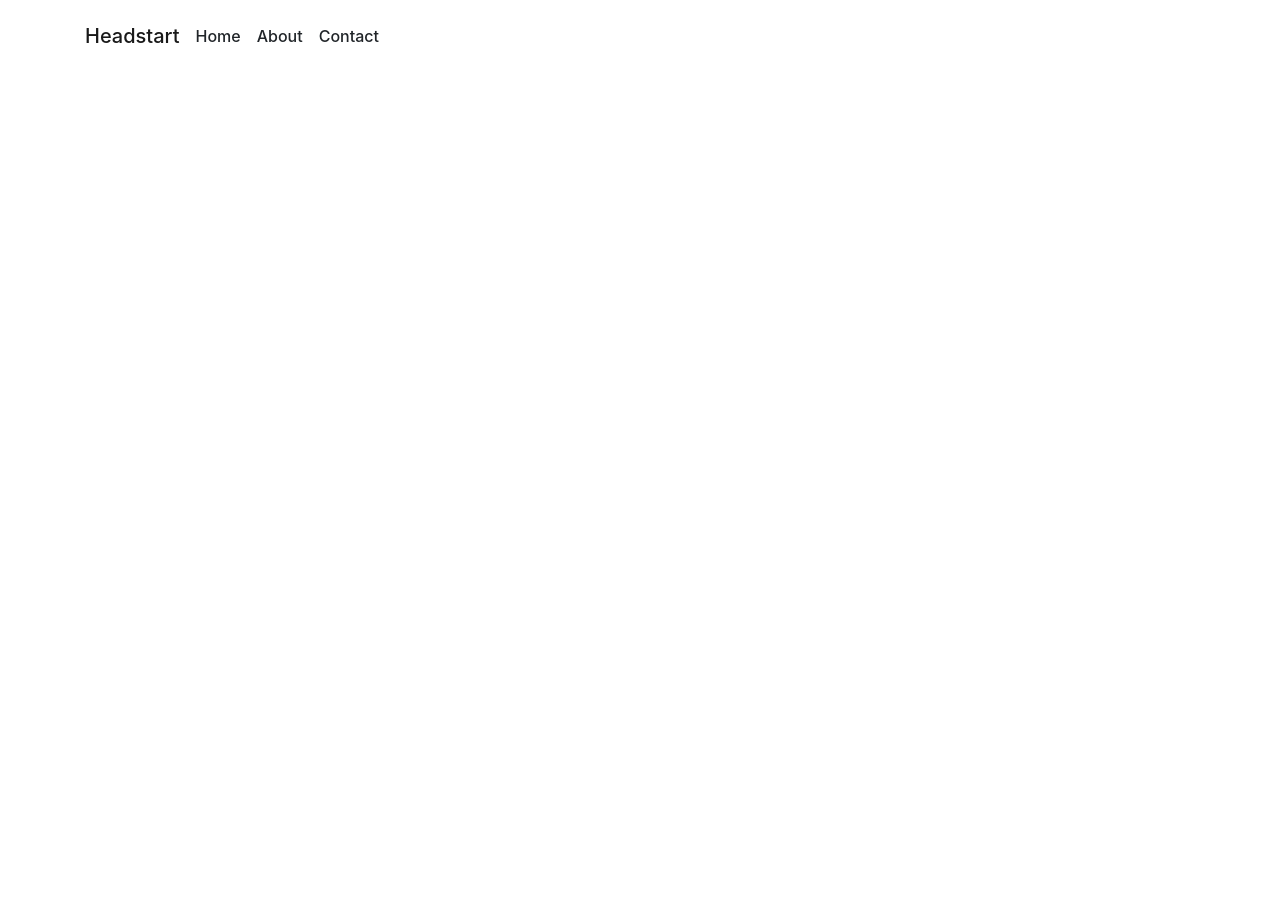
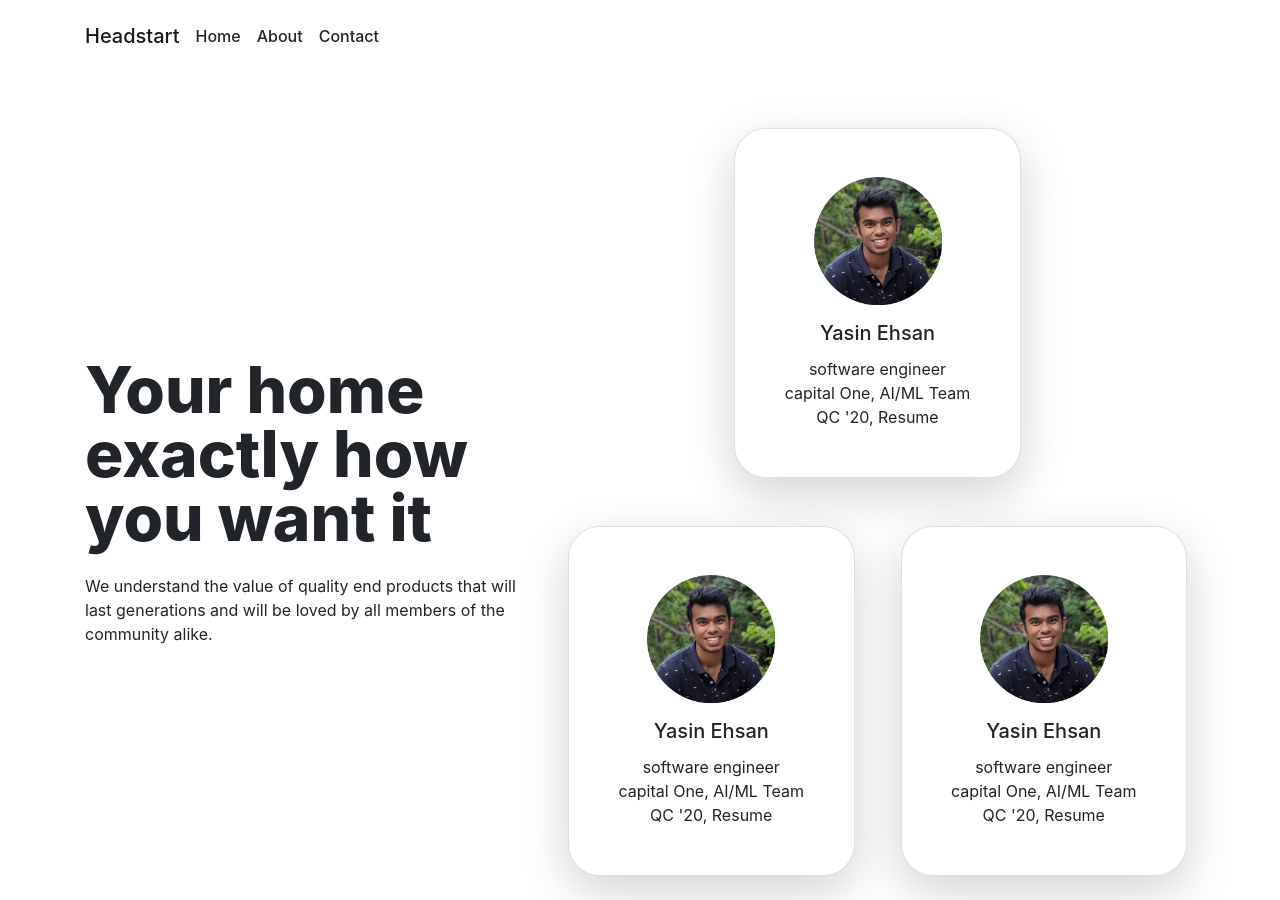
Before and after one commit to HelalChow/official-website, a Gatsby site: page / in a window 1280 px wide. Before the commit the page ends 800 px from the top, so only its background shows below. Built offline with nearby package versions, Linux system fonts and the light colour scheme; Gatsby itself is replaced by a stand-in of ours.

Commit message:
config cards traingle layout; came up w new minimal vison

```diff
--- /dev/null
+++ b/src/components/landingSection/faceCard.js
@@ -0,0 +1,42 @@
+import React from "react"
+import { Container, Col, Row, Card, Image } from 'react-bootstrap'
+import styled from "styled-components"
+
+const CustomCard = styled(Card)`
+  transition: transform 1s ease;
+  border-radius: 2rem;
+  &:hover {
+    transform: scale(.9);
+  }
+`
+const BetterImage = styled(Card.Img)`
+  max-width: 8rem;
+`
+
+const FaceCard = (props) => {
+  return (
+    <>
+      <Col lg={{ span: 6, offset:0 }}>
+        <CustomCard className="p-5 my-4 mx-2 shadow-lg ">
+          <Card.Body className="p-0">
+            <Row>
+              <Col lg={12} className="d-flex align-items-center justify-content-center">
+                  <BetterImage src={require(`../../assets/tx-nature.png`)} roundedCircle/>
+              </Col>
+              <Col lg={12} className="mt-3 text-center">
+                <Card.Title>Yasin Ehsan</Card.Title>
+                <Card.Text>
+                  software engineer
+                  <br/>capital One, AI/ML Team
+                  <br/>QC '20, Resume
+                </Card.Text>
+              </Col>
+            </Row>
+          </Card.Body>
+        </CustomCard>
+      </Col>
+    </>
+  )
+}
+
+export default FaceCard
--- a/src/components/landingSection/landing.js
+++ b/src/components/landingSection/landing.js
@@ -2,13 +2,64 @@ import React from "react"
 import { Link } from "gatsby"
 import Layout from "../layout"
 import Navigation from "../nav"
+import data from "../../assets/data"
+import { Container, Col, Row, Nav, Navbar, Button } from "react-bootstrap"
+import styled from "styled-components"
+import FaceCard from "./faceCard.js"
+
+const BiggerH1 = styled.h1`
+  font-size: 4rem;
+  font-weight: 800;
+  line-height: 100%;
+`
+
+const Jumbotron = () => (
+  <div>
+    <BiggerH1>
+      Your home exactly how you want it
+    </BiggerH1>
+    <div className="pt-3">
+    We understand the value of quality end products that will last generations and will be loved by all members of the community alike.
+    </div>
+  </div>
+)
+
+const OurPics = () => {
+  const cardsHTML = []
+  const numOfCards = 3
+
+  for(var cardIndex = 0; cardIndex < numOfCards; cardIndex++){
+    cardsHTML.push(
+      <FaceCard
+      />
+    )
+  }
+
+  return (
+    <>
+    <Row className="justify-content-center">
+      {cardsHTML[0]}
+    </Row>
+    <Row>
+      {cardsHTML.slice(1)}
+    </Row>
+    </>
+  )
+}
+
+
 
 const LandingSection = () => {
   return (
     <>
       <Layout>
         <Navigation/>
-
+        <Col lg={5} className="mt-5 d-flex align-items-center">
+          <Jumbotron/>
+        </Col>
+        <Col lg={7} className="mt-5">
+          <OurPics/>
+        </Col>
       </Layout>
     </>
   )
--- a/src/components/nav.js
+++ b/src/components/nav.js
@@ -25,21 +25,26 @@ const Navigation = () => {
 
   for (let navIndex = 0; navIndex < numOfSections; navIndex++){
     const navText = data.navText[navIndex]
+    {/*to= {`/${navText}`}*/}
     navItemsHTML.push(
         <CustomLink
-          to= {`/${navText}`}
-          className="mr-3 mt-3">{navText}
+          to= {`/`}
+          className="mr-3 mt-3"
+        >
+          {navText}
         </CustomLink>
     )
   }
 
   return (
     <>
+    {/*col 12 starts here*/}
       <Col lg={12} className="">
         <Navbar className="p-0" expand="lg">
         <Navbar.Brand className="mt-3">
         <CustomLink to="/#home">
           {data.logoText}
+          {/*<img className="m-0" src={require('../assets/headstart3.png')} alt="Chrono Group"/>*/}
         </CustomLink>
         </Navbar.Brand>
           <Navbar.Toggle aria-controls="basic-navbar-nav" />
@@ -49,11 +54,8 @@ const Navigation = () => {
             </Nav>
           </Navbar.Collapse>
         </Navbar>
-
       </Col>
       {/*col 12 ends here*/}
-
-
     </>
   )
 }
```
Also changed, not shown: src/assets/headstart.png (added), src/assets/headstart2.png (added), src/assets/headstart3.png (added), src/assets/tx-nature.png (added), src/assets/yas.jpeg (added), src/images/gatsby-astronaut.png (added), src/images/gatsby-icon.png (added).
